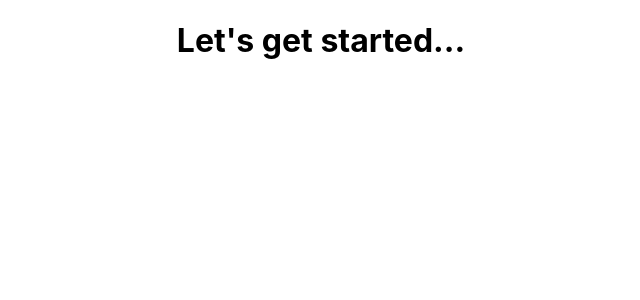
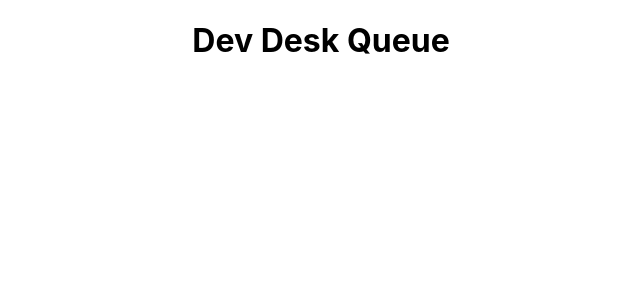
Before and after one commit to DevDesk-Queue-1019/FE, a React (Create React App) app: page / in a window 1280 px wide. Shown: the top 300 px of the page, without its empty margins (319-959 px from the left). Built offline with nearby package versions, Linux system fonts and the light colour scheme; the HTML template or start-up script is replaced by a standard one.

Commit message:
More setup

```diff
--- a/src/App.js
+++ b/src/App.js
@@ -4,7 +4,7 @@
 function App() {
   return (
     <div className="App">
-      <h1>Let's get started...</h1>
+      <h1>Dev Desk Queue</h1>
     </div>
   );
 }
```
Also changed, not shown: public/index.html (+0 -9 lines).
